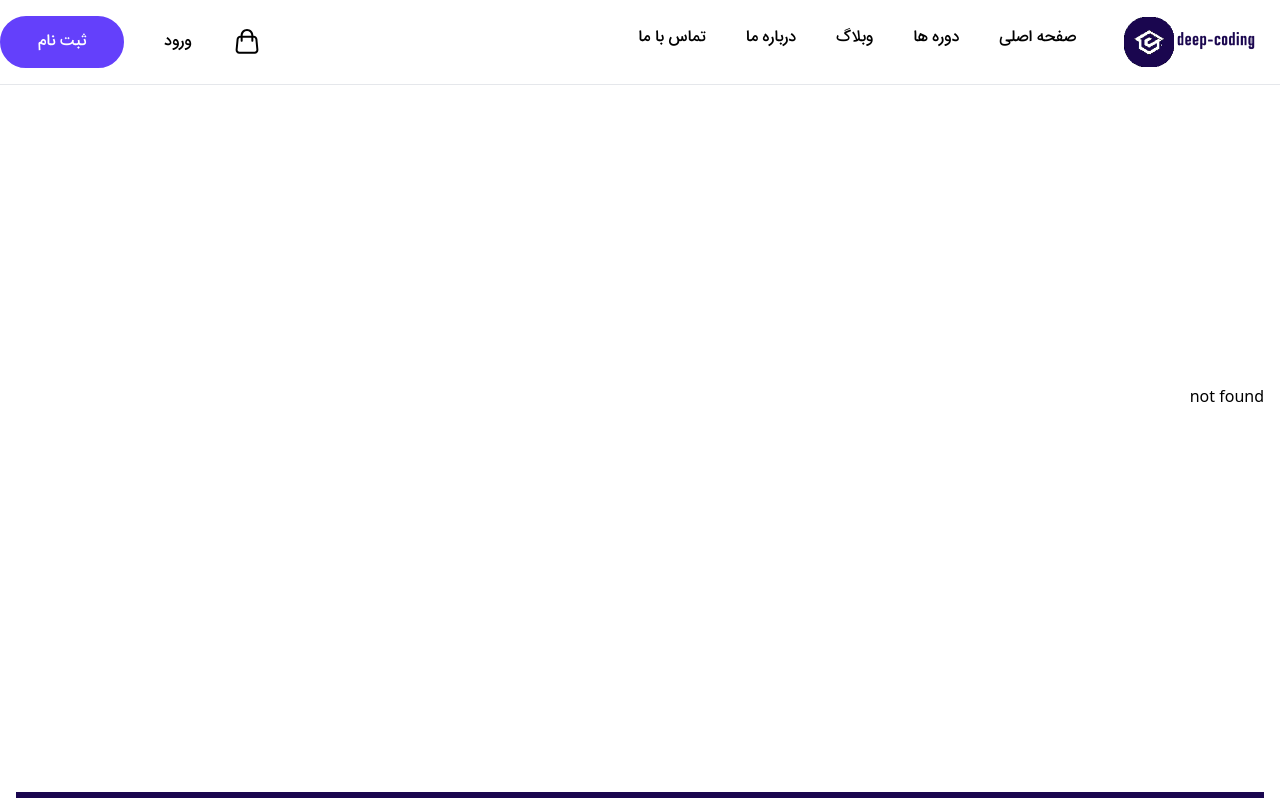
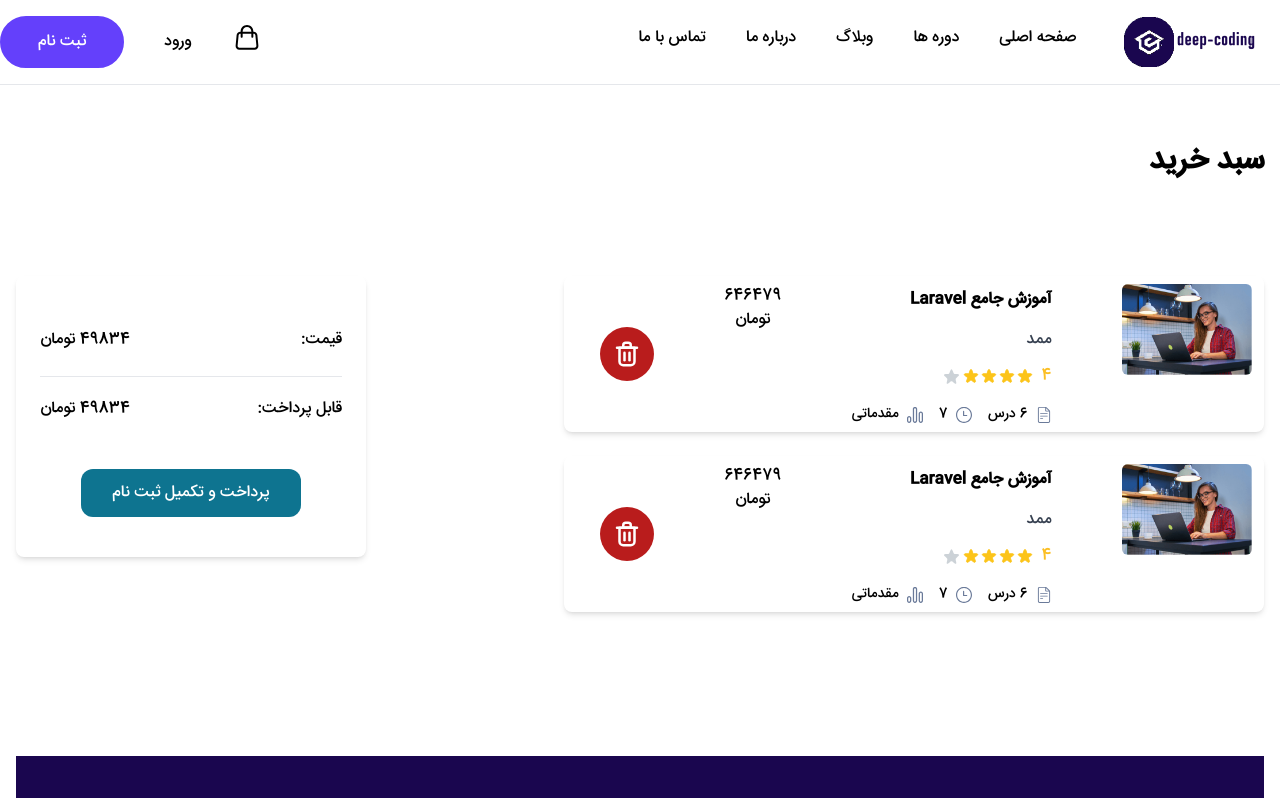
Before and after one commit to MahdiarShirzad/deep-coding, a React (Vite) app: page /cart in a window 1280 px wide. Shown: the top 798 px of the page. Built offline with nearby package versions, Linux system fonts and the light colour scheme; data requests are answered from the project's data file.

Commit message:
cart crated

```diff
--- a/package.json
+++ b/package.json
@@ -16,6 +16,7 @@
     "@fortawesome/free-solid-svg-icons": "^6.5.1",
     "axios": "^1.6.7",
     "font-awesome": "^4.7.0",
+    "formik": "^2.4.5",
     "json-server": "^1.0.0-alpha.23",
     "leaflet": "^1.9.4",
     "react": "^18.2.0",
@@ -23,7 +24,8 @@
     "react-leaflet": "^4.2.1",
     "react-multi-carousel": "^2.8.4",
     "react-router-dom": "^6.20.0",
-    "sass": "^1.70.0"
+    "sass": "^1.70.0",
+    "yup": "^1.3.3"
   },
   "devDependencies": {
     "@types/react": "^18.2.43",
--- a/src/App/App.jsx
+++ b/src/App/App.jsx
@@ -11,6 +11,7 @@
 import Login from "../screens/Login/Login";
 import SignUp from "../screens/Login/SignUp";
 import axios from "axios";
+import Cart from "../screens/Cart/Cart";
 
 const BASE_URL = "http://localhost:9000";
 
@@ -68,6 +69,7 @@
           <Route path="/courses" index element={<Courses items={courses} />} />
           <Route path="/blogs" index element={<Blogs blogs={blogs} />} />
           <Route path="/about-us" index element={<AboutUs />} />
+          <Route path="/cart" index element={<Cart />} />
           <Route path="/contact-us" index element={<ContactUs />} />
           <Route path="/login" element={<Login />} />
           <Route path="/sign-up" element={<SignUp />} />
--- a/src/components/CourseCard/CourseCard.jsx
+++ b/src/components/CourseCard/CourseCard.jsx
@@ -9,6 +9,8 @@
 const CourseCard = ({ posts }) => {
   const { name, category, price, level, star, time } = posts;
 
+  const coursePrice = price === 0 ? <p>رایگان</p> : price;
+
   return (
     <div className={styles.card_section}>
       <div className={`${styles.card_item} ${styles.card_users}`}>
@@ -19,7 +21,6 @@
               <p className="text-[#FFAC33]">{star}</p>
               <RenderStars rating={star} />
             </p>
-            <p>(203)</p>
           </div>
           <h1 className=" text-lg mt-4 font-medium text-right">{name}</h1>
           <div className=" flex items-center gap-4 text-sm mt-5 text-gray-600">
@@ -41,8 +42,8 @@
               <p>ممد</p>
             </div>
             <div className="flex gap-1 items-center text-gray-700">
-              <span className=" font-semibold">{price}</span>
-              <span>تومان</span>
+              <span className=" font-semibold">{coursePrice}</span>
+              {price !== 0 ? <span>تومان</span> : <span></span>}
             </div>
           </div>
         </div>
--- a/src/components/Header/HeaderLeft.jsx
+++ b/src/components/Header/HeaderLeft.jsx
@@ -4,7 +4,8 @@
 const HeaderLeft = () => {
   return (
     <div className="flex items-center justify-between w-96">
-      <div>
+      <NavLink to="/cart">
+        <button>
           <svg
             className="w-8"
             viewBox="0 0 24 24"
@@ -25,7 +26,8 @@
               ></path>{" "}
             </g>
           </svg>
-      </div>
+        </button>
+      </NavLink>
       <NavLink to="/login">
         <button>ورود</button>
       </NavLink>
--- /dev/null
+++ b/src/screens/Cart/Cart.jsx
@@ -0,0 +1,28 @@
+import React from "react";
+import CartItem from "./CartItem";
+import { Form, Formik } from "formik";
+import CartCheckout from "./CartCheckout";
+
+const Cart = () => {
+  return (
+    <div className=" my-36 max-w-[1320px] container mx-auto font-iransans">
+      <p className=" text-3xl font-bold">سبد خرید</p>
+      <div className=" flex items-start justify-between mt-24">
+        <div className=" flex flex-col gap-6">
+          <CartItem />
+          <CartItem />
+        </div>
+        <div>
+          <div>
+            <CartCheckout />
+          </div>
+          <Formik>
+            <Form></Form>
+          </Formik>
+        </div>
+      </div>
+    </div>
+  );
+};
+
+export default Cart;
--- /dev/null
+++ b/src/screens/Cart/CartCheckout.jsx
@@ -0,0 +1,27 @@
+import React from "react";
+
+const CartCheckout = () => {
+  return (
+    <div className=" w-[350px] rounded-lg shadow-md px-6 py-10">
+      <div className=" flex items-center mt-3 justify-between">
+        <p>قیمت:</p>
+        <div className=" flex gap-1">
+          <span>49834</span>
+          <span>تومان</span>
+        </div>
+      </div>
+      <div className=" flex items-center justify-between mt-6 border-t pt-5">
+        <p>قابل پرداخت:</p>
+        <div className=" flex gap-1">
+          <span>49834</span>
+          <span>تومان</span>
+        </div>
+      </div>
+      <button className=" text-center w-[220px] block py-3 rounded-xl text-white mx-auto mt-12 bg-cyan-700 ">
+        پرداخت و تکمیل ثبت نام
+      </button>
+    </div>
+  );
+};
+
+export default CartCheckout;
--- /dev/null
+++ b/src/screens/Cart/CartItem.jsx
@@ -0,0 +1,100 @@
+import React from "react";
+import RenderStars from "../../components/RenderStars/RenderStars";
+
+import courseImg from "../../assets/images/coursesCards/1.png";
+import lectureSvg from "../../assets/images/coursesCards/icons/1.svg";
+import timeSvg from "../../assets/images/coursesCards/icons/2.svg";
+import levelSvg from "../../assets/images/coursesCards/icons/3.svg";
+
+const CartItem = () => {
+  return (
+    <div className=" flex items-start justify-between w-[700px] px-3 py-2 rounded-lg shadow-md">
+      <div>
+        <img className=" w-[130px] rounded-md" src={courseImg} alt="" />
+      </div>
+      <div>
+        <h1 className=" font-semibold text-right">آموزش جامع Laravel</h1>
+        <p className=" text-gray-700 mt-3">ممد</p>
+        <div className=" flex items-center gap-2 mt-3">
+          <span className=" text-amber-400">4</span>
+          <div className=" flex">
+            <RenderStars rating={4} />
+          </div>
+        </div>
+        <div className=" flex gap-4 mt-4">
+          <div className=" flex items-center gap-2 text-sm">
+            <img src={lectureSvg} alt="" />
+            <span>6 درس</span>
+          </div>
+          <div className=" flex items-center gap-2 text-sm">
+            <img src={timeSvg} alt="" />
+            <span>7</span>
+          </div>
+          <div className=" flex items-center gap-2 text-sm">
+            <img src={levelSvg} alt="" />
+            <span>مقدماتی</span>
+          </div>
+        </div>
+      </div>
+      <div className=" flex flex-col items-center">
+        <p>646479</p>
+        <p>تومان</p>
+      </div>
+      <button className=" p-3 ml-6 my-auto bg-red-700 rounded-full">
+        <svg
+          className="w-[30px]"
+          viewBox="0 0 24 24"
+          fill="none"
+          xmlns="http://www.w3.org/2000/svg"
+        >
+          <g id="SVGRepo_bgCarrier" stroke-width="0"></g>
+          <g
+            id="SVGRepo_tracerCarrier"
+            stroke-linecap="round"
+            stroke-linejoin="round"
+          ></g>
+          <g id="SVGRepo_iconCarrier">
+            {" "}
+            <path
+              d="M10 11V17"
+              stroke="#fff"
+              stroke-width="2"
+              stroke-linecap="round"
+              stroke-linejoin="round"
+            ></path>{" "}
+            <path
+              d="M14 11V17"
+              stroke="#fff"
+              stroke-width="2"
+              stroke-linecap="round"
+              stroke-linejoin="round"
+            ></path>{" "}
+            <path
+              d="M4 7H20"
+              stroke="#fff"
+              stroke-width="2"
+              stroke-linecap="round"
+              stroke-linejoin="round"
+            ></path>{" "}
+            <path
+              d="M6 7H12H18V18C18 19.6569 16.6569 21 15 21H9C7.34315 21 6 19.6569 6 18V7Z"
+              stroke="#fff"
+              stroke-width="2"
+              stroke-linecap="round"
+              stroke-linejoin="round"
+            ></path>{" "}
+            <path
+              d="M9 5C9 3.89543 9.89543 3 11 3H13C14.1046 3 15 3.89543 15 5V7H9V5Z"
+              stroke="#fff"
+              stroke-width="2"
+              stroke-linecap="round"
+              stroke-linejoin="round"
+            ></path>{" "}
+          </g>
+        </svg>
+      </button>
+    </div>
+  );
+};
+
+export default CartItem;
--- a/src/screens/Login/LoginForm.jsx
+++ b/src/screens/Login/LoginForm.jsx
@@ -1,41 +1,72 @@
 import React from "react";
 import { Link } from "react-router-dom";
+import { Field, Form, Formik, ErrorMessage } from "formik";
+import * as yup from "yup";
 
 const LoginForm = () => {
+  const validation = yup.object().shape({
+    username: yup.string().required("لطفاً نام کاربری را وارد کنید."),
+    password: yup.string().required("لطفاً رمز عبور را وارد کنید."),
+  });
+
+  const onSubmit = (values) => {};
+
   return (
-    <div className=" bg-white w-[480px] font-iransans px-16 py-10 rounded-xl">
-      <p className=" text-3xl font-bold">ورود</p>
-      <div className=" flex gap-2 mt-3">
-        <span className=" text-gray-500">آیا هنوز ثبت نام نکرده اید؟</span>
-        <Link to="/sign-up" className=" text-indigo-500">
+    <div className="bg-white w-[480px] font-iransans px-16 py-10 rounded-xl">
+      <p className="text-3xl font-bold">ورود</p>
+      <div className="flex gap-2 mt-3">
+        <span className="text-gray-500">آیا هنوز ثبت نام نکرده اید؟</span>
+        <Link to="/sign-up" className="text-indigo-500">
           ثبت نام رایگان
         </Link>
       </div>
-      <form action="">
-        <div className=" flex flex-col mt-7">
-          <label htmlFor="">نام کاربری</label>
-          <input
-            className=" border-2 px-3 text-sm py-4 mt-2 rounded-lg focus:outline-none text-gray-700"
+      <Formik
+        initialValues={{
+          username: "",
+          password: "",
+        }}
+        onSubmit={(values) => onSubmit(values)}
+        validationSchema={validation}
+      >
+        <Form>
+          <div className="flex flex-col mt-7">
+            <label htmlFor="username">نام کاربری</label>
+            <Field
               type="text"
-            name=""
-            id=""
+              name="username"
+              id="username"
               placeholder="نام کاربری"
+              className="border-2 px-3 text-sm py-4 mt-2 rounded-lg focus:outline-none text-gray-700"
+            />
+            <ErrorMessage
+              name="username"
+              component="div"
+              className="text-red-500 text-sm mt-1"
             />
           </div>
-        <div className=" flex flex-col mt-7">
-          <label htmlFor="">رمز عبور</label>
-          <input
-            className=" border-2 px-3 text-sm py-4 mt-2 rounded-lg focus:outline-none text-gray-700"
-            type="text"
-            name=""
-            id=""
+          <div className="flex flex-col mt-7">
+            <label htmlFor="password">رمز عبور</label>
+            <Field
+              type="password"
+              name="password"
+              id="password"
               placeholder="رمز عبور"
+              className="border-2 px-3 text-sm py-4 mt-2 rounded-lg focus:outline-none text-gray-700"
+            />
+            <ErrorMessage
+              name="password"
+              component="div"
+              className="text-red-500 text-sm  mt-1"
             />
           </div>
-        <button className=" mt-5 text-center w-full bg-lime-400 py-4 rounded-lg">
+          <button
+            type="submit"
+            className="mt-5 text-center w-full bg-lime-400 py-4 rounded-lg"
+          >
             ورود
           </button>
-      </form>
+        </Form>
+      </Formik>
     </div>
   );
 };
--- a/src/screens/Login/SignUPForm.jsx
+++ b/src/screens/Login/SignUPForm.jsx
@@ -1,7 +1,34 @@
 import React from "react";
+import { Field, Form, Formik, ErrorMessage } from "formik";
 import { Link } from "react-router-dom";
+import * as yup from "yup";
 
 const SignUPForm = () => {
+  const validation = yup.object().shape({
+    email: yup
+      .string()
+      .required("لطفاً ایمیل را وارد کنید.")
+      .email("فرمت ایمیل صحیح نیست."),
+    userName: yup.string().required("لطفاً نام کاربری را وارد کنید."),
+    password: yup
+      .string()
+      .required("لطفاً رمز عبور را وارد کنید.")
+      .min(8, "رمز عبور باید حداقل 8 کاراکتر باشد.")
+      .matches(
+        /^(?=.*[A-Za-z])(?=.*\d)/,
+        "رمز عبور باید شامل حروف و اعداد باشد."
+      ),
+    confirmPassword: yup
+      .string()
+      .oneOf(
+        [yup.ref("password"), null],
+        "رمز عبور و تکرار آن باید یکسان باشند."
+      )
+      .required("لطفاً تکرار رمز عبور را وارد کنید."),
+  });
+
+  const onSubmit = (values) => {};
+
   return (
     <div className=" bg-white w-[610px] font-iransans px-16 py-10 rounded-xl">
       <p className=" text-3xl font-bold">ورود</p>
@@ -11,53 +38,87 @@
           ورود
         </Link>
       </div>
-      <form action="">
+      <Formik
+        initialValues={{
+          email: "",
+          userName: "",
+          password: "",
+          confirmPassword: "",
+        }}
+        onSubmit={(values) => onSubmit(values)}
+        validationSchema={validation}
+      >
+        <Form>
           <div className=" flex flex-wrap items-center justify-between">
             <div className=" flex flex-col mt-7">
-            <label htmlFor="">ایمیل</label>
-            <input
+              <label htmlFor="email">ایمیل</label>
+              <Field
+                type="text"
+                name="email"
+                id="email"
+                placeholder="ایمیل"
                 className=" border-2 px-3 text-sm py-4 mt-2 rounded-lg focus:outline-none text-gray-700"
-              type="text"
-              name=""
-              id=""
-              placeholder="ایمیل"
+              />
+              <ErrorMessage
+                name="email"
+                component="div"
+                className="text-red-500 text-sm mt-1"
               />
             </div>
             <div className=" flex flex-col mt-7">
-            <label htmlFor="">نام کاربری</label>
-            <input
+              <label htmlFor="userName">نام کاربری</label>
+              <Field
+                type="text"
+                name="userName"
+                id="userName"
+                placeholder="نام کاربری"
                 className=" border-2 px-3 text-sm py-4 mt-2 rounded-lg focus:outline-none text-gray-700"
-              type="text"
-              name=""
-              id=""
-              placeholder="نام کاربری"
+              />
+              <ErrorMessage
+                name="userName"
+                component="div"
+                className="text-red-500 text-sm mt-1"
               />
             </div>
             <div className=" flex flex-col mt-7">
-            <label htmlFor="">رمز عبور</label>
-            <input
+              <label htmlFor="password">رمز عبور</label>
+              <Field
+                type="password"
+                name="password"
+                id="password"
+                placeholder="*******"
                 className=" border-2 px-3 text-sm py-4 mt-2 rounded-lg focus:outline-none text-gray-700"
-              type="password"
-              name=""
-              id=""
-              placeholder="*******"
+              />
+              <ErrorMessage
+                name="password"
+                component="div"
+                className="text-red-500 text-sm mt-1"
               />
             </div>
             <div className=" flex flex-col mt-7">
-            <label htmlFor=""> تایید رمز عبور</label>
-            <input
+              <label htmlFor="confirmPassword">تایید رمز عبور</label>
+              <Field
+                type="password"
+                name="confirmPassword"
+                id="confirmPassword"
+                placeholder="*******"
                 className=" border-2 px-3 text-sm py-4 mt-2 rounded-lg focus:outline-none text-gray-700"
-              type="password"
-              name=""
-              id=""
-              placeholder="*******"
+              />
+              <ErrorMessage
+                name="confirmPassword"
+                component="div"
+                className="text-red-500 text-sm mt-1"
               />
             </div>
           </div>
-        <button className=" mt-5 text-center w-full bg-lime-400 py-4 rounded-lg">
+          <button
+            type="submit"
+            className=" mt-5 text-center w-full bg-lime-400 py-4 rounded-lg"
+          >
             ثبت نام
           </button>
-      </form>
+        </Form>
+      </Formik>
     </div>
   );
 };
```
Also changed, not shown: 1 other file (tests, documents, lock files or other folders). Lines whose indentation alone changed are shown as unchanged.
